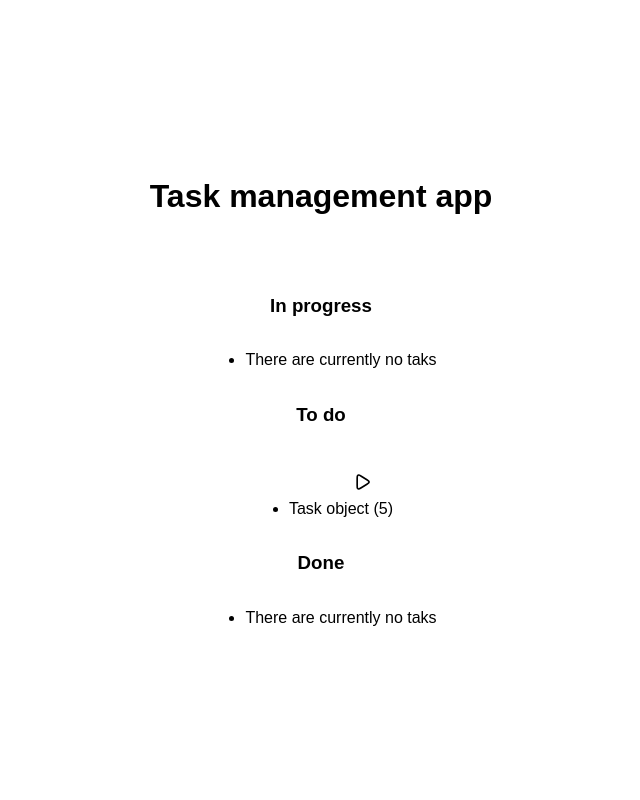
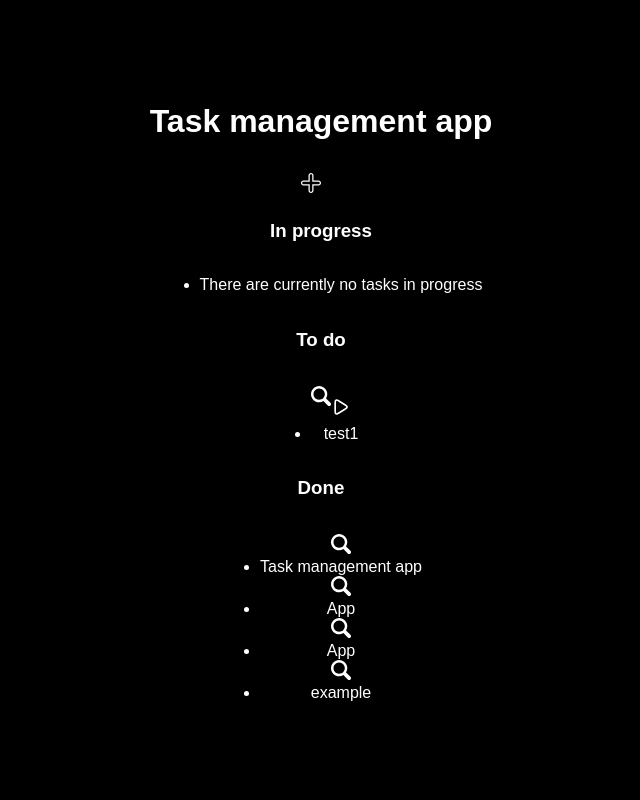
Before and after one commit to ccaperna/task-management-app, a Django app: page /home/ in a window 1280 px wide. Shown: the whole page, without its empty margins (319-959 px from the left). Run offline with Django 5.2, Linux system fonts and the light colour scheme; data comes from the database, SQL or seed files in the repository; both versions use the stored data as it was after the commit.

Commit message:
feat:  delete, edit func implementation  and minor fixes

```diff
--- a/static/css/styles.css
+++ b/static/css/styles.css
@@ -1,6 +1,6 @@
 body {
-    background-color: white;
-    color: black;
+    background-color: black;
+    color: white;
     font-family: Arial, sans-serif;
     display: flex;
     justify-content: center;
--- a/task_service/models.py
+++ b/task_service/models.py
@@ -10,8 +10,8 @@ class Task(models.Model):
         DONE = 2
 
     author = models.CharField(max_length=50)
-    deadline = models.DateTimeField()
+    deadline = models.DateField()
     title = models.CharField(max_length=100)
-    description = models.CharField(max_length=500)
-    status = EnumField(Status)
+    description = models.TextField(max_length=1000)
+    status = EnumField(Status, default=Status.CREATED)
     created = models.DateTimeField(auto_now_add=True)
--- a/task_service/urls.py
+++ b/task_service/urls.py
@@ -1,7 +1,11 @@
 from django.urls import path
-from task_service.views import TaskManager, create_task
+from task_service.views import TaskManager, task_create, task_remove, task_view, task_edit
 
 urlpatterns = [
     path("home/", TaskManager.as_view(), name="home"),
-    path("home/create", create_task, name="new_task"),
+    path("home/create", task_create, name="new_task"),
+    path("home/<int:pk>", TaskManager.as_view(), name="task_action"),
+    path("home/<int:pk>/view", task_view, name="task_view"),
+    path("home/<int:pk>/remove", task_remove, name="task_remove" ),
+    path("home/<int:pk>/edit", task_edit, name="task_edit")
 ]
--- a/task_service/views.py
+++ b/task_service/views.py
@@ -1,41 +1,59 @@
-from django.shortcuts import redirect, render
+from django.shortcuts import redirect, render, get_object_or_404
 from django.views import View
 from task_service.forms import TaskForm
 from task_service.models import Task
 
+#TODO update html script names with url names and function signatures
 
 # implementation of task class-based view
 class TaskManager(View):
 
     # get request handler function
-    def get(self, request):
+    def get(self, request, *args, **kwargs):
 
-        # retrieve tasks data from db filtering upon status
-        in_progress_tasks = Task.objects.filter(status=1).order_by("deadline")
-        to_do_tasks = Task.objects.filter(status=0).order_by("deadline")
-        done_tasks = Task.objects.filter(status=1).order_by("deadline")
+        if "pk" in kwargs:
+            # Handle the request with a pk
+            pk = kwargs.get("pk")
+            task = Task.objects.get(pk=pk)
+            #filter operation based on action
+            action = request.GET.get("action")
+            # TODO refactor
+            if action == "update_done":
+                # Update task status
+                task.status = 2
+                task.save()
 
-        return render(
-            request,
-            "task_service/task.html",
-            {
-                "in_progress": in_progress_tasks,
-                "to_do": to_do_tasks,
-                "done": done_tasks,
-            },
-        )
+            elif action == "update_in_progress":
+                task.status = 1
+                task.save()
 
-    # post request handler function
-    def post(self, request):
-        pass
+            return redirect("home")
+
+
+        else:
+            # retrieve tasks data from db filtering upon status
+            in_progress_tasks = Task.objects.filter(status=1).order_by("deadline")
+            to_do_tasks = Task.objects.filter(status=0).order_by("deadline")
+            done_tasks = Task.objects.filter(status=2).order_by("deadline")
+
+            return render(
+                request,
+                "task_service/home.html",
+                {
+                    "in_progress": in_progress_tasks,
+                    "to_do": to_do_tasks,
+                    "done": done_tasks,
+                },
+            )
 
 
 # create_task function handles new task creation
-def create_task(request):
+def task_create(request):
     if request.method == "POST":
         form = TaskForm(request.POST)
         if form.is_valid():
-            form.save()
+            task = form.save()
+            task.save()
             return redirect("home")
         else:
             form = TaskForm()
@@ -45,16 +63,25 @@ def create_task(request):
                 {"form": form},
             )
     form = TaskForm(request.POST)
-    return render(request, "task_service/new_task.html", {"form": form})
+    return render(request, "task_service/task_new.html", {"form": form})
 
+def task_view(request, pk):
+    task = get_object_or_404(Task, pk=pk)
+    return render(request, "task_service/task_view.html", {"task": task})
 
-def update_in_progress(request):
-    pass
+def task_edit(request, pk):
+    task = get_object_or_404(Task, pk=pk)
+    if request.method == "POST":
+        form = TaskForm(request.POST, instance=task)
+        if form.is_valid():
+            updated_task = form.save(commit=False)
+            updated_task.save()
+            return redirect("task_view", pk=task.pk)
+    else:
+        form = TaskForm(instance=task)
+    return render(request, "task_service/task_new.html", {"form": form})
 
-
-def update_done(request):
-    pass
-
-
-def delete_task(request):
-    pass
+def task_remove(request, pk):
+    task = get_object_or_404(Task, pk=pk)
+    task.delete()
+    return redirect("home")
--- /dev/null
+++ b/templates/task_service/home.html
@@ -0,0 +1,54 @@
+{% extends 'base.html' %} {% block content %}
+
+<a href="{% url 'new_task' %}" class="top-menu">
+  {% include 'icons/plus-svgrepo-com.svg' %}
+</a>
+
+<h3>In progress</h3>
+<ul>
+  {% for task in in_progress %}
+  <a href="{% url 'task_action' task.pk %}?action=update_done" class="top-menu">
+    {% include 'icons/done-mini-1484-svgrepo-com.svg' %}
+  </a>
+  <a href="{% url 'task_view' task.pk %}">
+    {% include 'icons/lens-svgrepo-com.svg' %}
+  </a>
+  <li>{{ task.title }}</li>
+
+  {% empty %}
+  <li>There are currently no tasks in progress</li>
+  {% endfor %}
+</ul>
+
+<h3>To do</h3>
+<ul>
+  {% for task in to_do %}
+  <a
+    href="{% url 'task_action' task.pk %}?action=update_in_progress"
+    class="top-menu"
+  >
+    {% include 'icons/play-svgrepo-com.svg' %}
+  </a>
+  <a href="{% url 'task_view' pk=task.pk %}">
+    {% include 'icons/lens-svgrepo-com.svg' %}
+  </a>
+  <li>{{ task.title }}</li>
+  {% empty %}
+  <li>There are currently no tasks to do</li>
+  {% endfor %}
+</ul>
+
+<h3>Done</h3>
+<ul>
+  {% for task in done %}
+
+  <a href="{% url 'task_view' pk=task.pk %}">
+    {% include 'icons/lens-svgrepo-com.svg' %}
+  </a>
+  <li>{{ task.title }}</li>
+  {% empty %}
+  <li>There are currently no done taks</li>
+  {% endfor %}
+</ul>
+
+{% endblock %}
--- a/templates/task_service/task.html
+++ /dev/null
@@ -1,48 +0,0 @@
-{% extends 'base.html' %}
-
-{% block content %}
-
-<a href="{% url 'new_task' %}" class="top-menu">
-    {% include 'icons/plus-svgrepo-com.svg' %}
-</a>
-
-<h3>In progress</h3>
-<ul>
-    {% for task in in_progress %}
-    <a href="{% url 'update_done' %}" class="top-menu">
-        {% include 'icons/play-svgrepo-com.svg' %}
-    </a>
-    <a href="{% url 'delete' %}" class="top-menu">
-        {% include 'icons/trash-svgrepo-com.svg' %}
-    </a>
-    <li>{{ task }}</li>
-    {% empty %}
-    <li>There are currently no taks</li>
-    {% endfor %}
-</ul>
-
-<h3>To do</h3>
-<ul>
-    {% for task in to_do %}
-    <a href="{% url 'update_in_progress' %}" class="top-menu">
-        {% include 'icons/play-svgrepo-com.svg' %}
-    </a>
-    <a href="{% url 'delete' %}" class="top-menu">
-        {% include 'icons/trash-svgrepo-com.svg' %}
-    </a>
-    <li>{{ task }}</li>
-    {% empty %}
-    <li>There are currently no taks</li>
-    {% endfor %}
-</ul>
-
-<h3>Done</h3>
-<ul>
-    {% for task in done %}
-    <li>{{ task }}</li>
-    {% empty %}
-    <li>There are currently no taks</li>
-    {% endfor %}
-</ul>
-
-{% endblock %}
--- a/templates/task_service/new_task.html
+++ b/templates/task_service/task_new.html
@@ -7,7 +7,7 @@
     {% csrf_token %}
     {{ form.non_field_errors }}
     {{ form.as_p }}
-    <button type="submit">Create</button>
+    <button type="submit">Save</button>
 </form>
 
 {% endblock %}
```
Also changed, not shown: task_service/forms.py (+8 -3 lines), templates/task_service/task_view.html (added, +17 -0 lines), db.sqlite3, task_service/migrations/0004_alter_task_description.py (added), task_service/migrations/0005_alter_task_description.py (added), task_service/migrations/0006_alter_task_status.py (added), task_service/migrations/0007_alter_task_deadline.py (added), templates/icons/lens-svgrepo-com.svg (added), templates/icons/pencil-fill.svg, templates/icons/play-svgrepo-com.svg.
